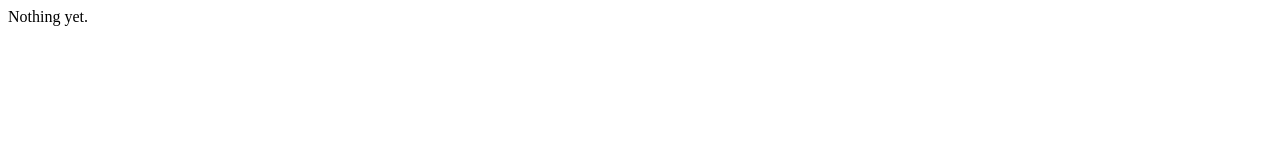
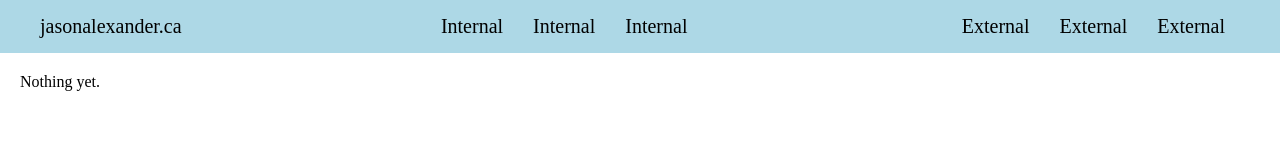
Before and after one commit to jsonalexander/site, a plain HTML site: page index.html in a window 1280 px wide. Drawn offline with Linux system fonts and the light colour scheme.

Commit message:
Added files to host

```diff
--- a/default.css
+++ b/default.css
@@ -1,5 +1,43 @@
 /* Default site-wide style */
 
+:root {
+	--text-color: black;
+}
+
+header {
+	display: flex;
+	justify-content: space-between;
+
+	padding: 15px 40px;
+
+	font-size: 20px;
+	background-color: lightblue;
+
+	nav {
+		display: inherit;
+
+		a {
+			padding-inline: 15px;
+		}
+	}
+
+	a {
+		text-decoration: none;
+		color: inherit;
+	}
+
+}
+
 body {
-	/* style */
+	color: var(--text-color);
+	margin: 0px;
+	padding: 0px;
+
+	#main {
+		padding: 20px;
+	}
 }
+
+/* body { */
+/* 	style */
+/* }	 */
--- a/index.html
+++ b/index.html
@@ -6,11 +6,29 @@
   <meta charset="UTF-8">
   <meta name="viewport" content="width=device-width, initial-scale=1.0">
 	<title>Jason Alexander</title>
-  <link rel="stylesheet" href="default.css">
+  <link rel="stylesheet" href="default.css"/>
 </head>
 
 <body>
-  <div>Nothing yet.</div>
+	<header>
+
+			<a id="home-display" href='/'>jasonalexander.ca</a>
+
+			<nav id="menu-internal">
+				<a href='/'>Internal</a>
+				<a href='/'>Internal</a>
+				<a href='/'>Internal</a>
+			</nav>
+
+			<nav id="menu-external">
+				<a href='/'>External</a>
+				<a href='/'>External</a>
+				<a href='/'>External</a>
+			</nav>
+
+	</header>
+
+  <div id="main">Nothing yet.</div>
   <!--<script src="index.js"></script>-->
 </body>
 
```
Also changed, not shown: 2 other files.
